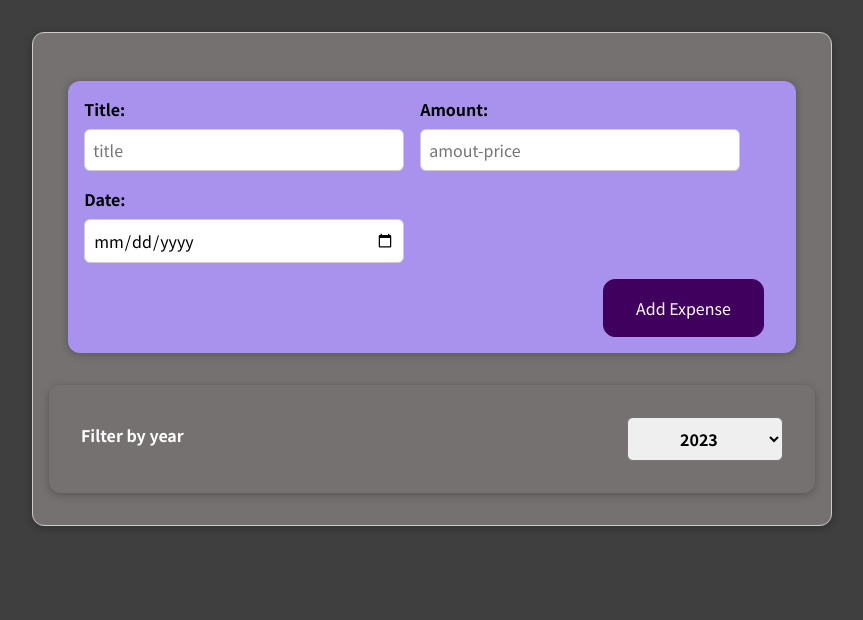
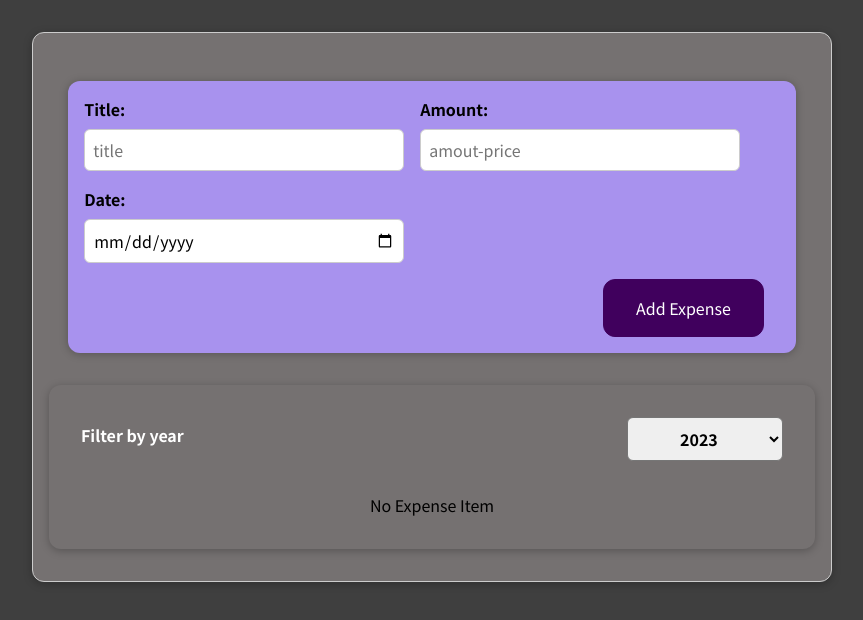
Before and after one commit to aron-net/Expense-Tracker, a React (Create React App) app: page / in a window 1280 px wide. Shown: the top 620 px of the page, without its empty margins (208-1071 px from the left). Built offline with nearby package versions, Linux system fonts and the light colour scheme.

Commit message:
Add method for conditional statment for filter expense year

```diff
--- a/src/Components/ExpenseTracker/Expense/ExpenseList.js
+++ b/src/Components/ExpenseTracker/Expense/ExpenseList.js
@@ -13,17 +13,38 @@ const ExpenseList = ({ data }) => {
   const filterExpense = data.filter(
     (expense) => expense.date.getFullYear().toString() === filterYear,
   );
+
+  let expenseContainer = <p>No Expense Item</p>;
+  if (filterExpense.length > 0) {
+    expenseContainer = filterExpense.map(({
+      id, title, amount, date,
+    }) => (
+      <ExpenseItem key={id} title={title} amount={amount} date={date} />
+    ))};
   return (
     <Card className="expense-list">
       <FilterExpense
         selected={filterYear}
         onChangeFilter={addFilterChangeHandler}
       />
-      {filterExpense.map(({
+      {/* option one for if conditions  */}
+      {/* {filterExpense.length === 0 && <p>No Expense Item</p>}
+      {filterExpense.length > 0 && filterExpense.map(({
         id, title, amount, date,
       }) => (
         <ExpenseItem key={id} title={title} amount={amount} date={date} />
-      ))}
+      ))} */}
+      {/* Second option for is condtion */}
+      {/* {filterExpense.length === 0 ? (
+        <p>No Expense</p>
+        ) : (
+        filterExpense.map(({
+          id, title, amount, date,
+        }) => (
+          <ExpenseItem key={id} title={title} amount={amount} date={date} />
+        ))
+      )} */}
+      {expenseContainer}
     </Card>
   );
 };
```
